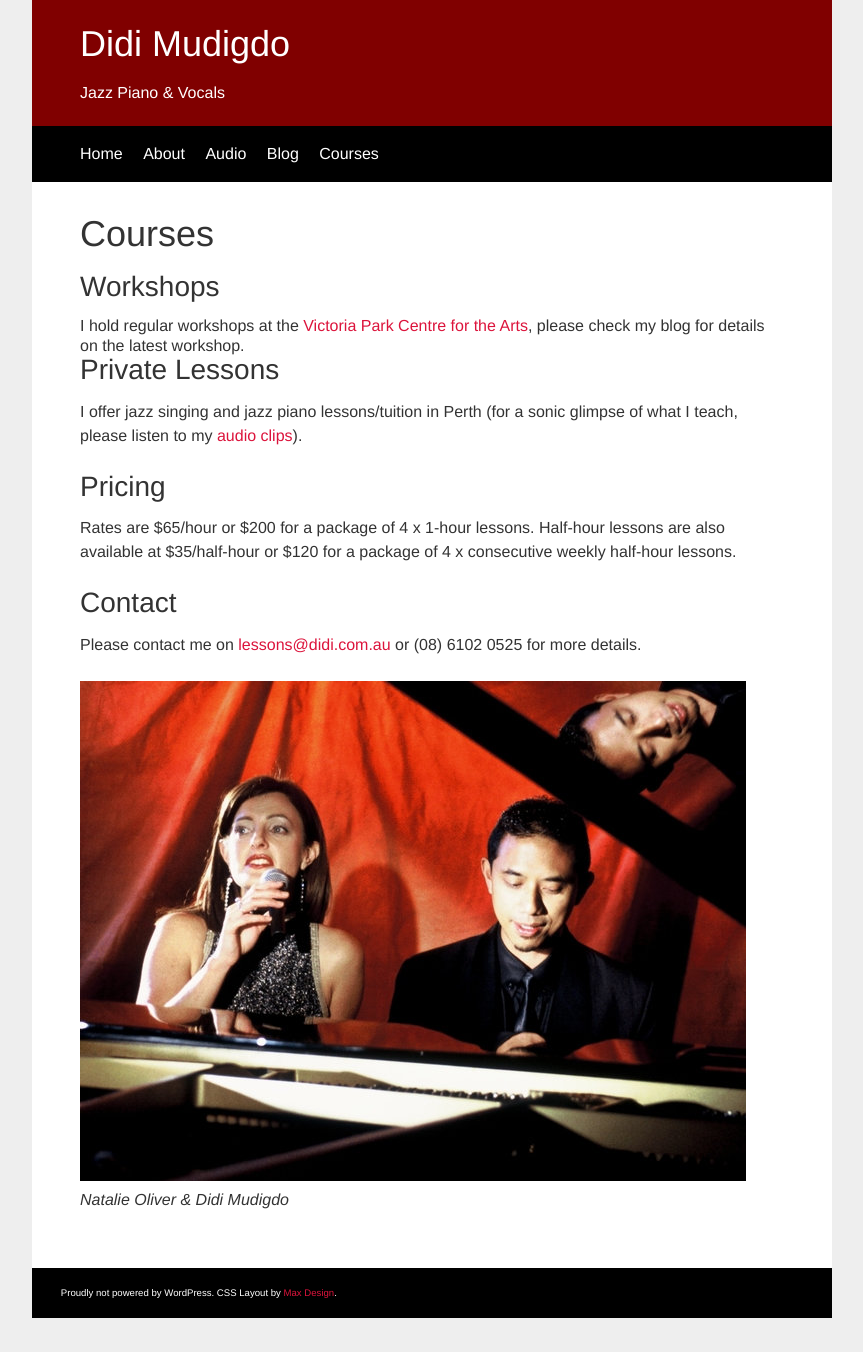
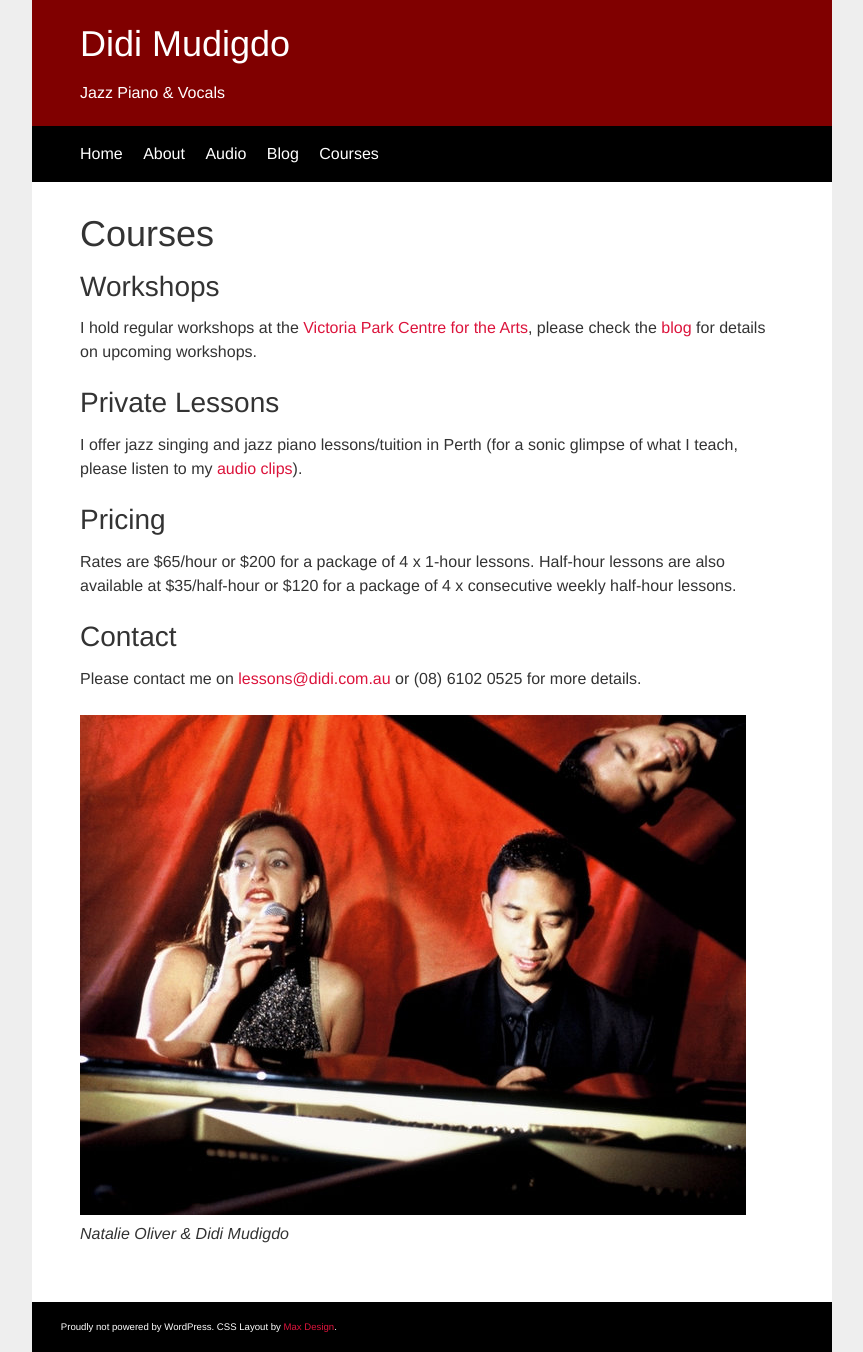
Before and after one commit to didijazz/didijazz.github.io, a Jekyll site: the page built from courses/index.html, in a window 1280 px wide. Shown: the whole page, without its empty margins (208-1071 px from the left). Built offline with Jekyll 4.4.1, drawn with Linux system fonts in a browser that asks for light colours; before the commit the page ends 1318 px from its top, so only the background shows below that.

Commit message:
Update index.html

```diff
--- a/courses/index.html
+++ b/courses/index.html
@@ -8,7 +8,7 @@ description: Didi Mudigdo offers jazz singing and jazz piano lessons/tuition in
 
 <h2>Workshops</h2>
 
-I hold regular workshops at the <a href="http://vicparkarts.org.au">Victoria Park Centre for the Arts</a>, please check my blog for details on the latest workshop.
+<p>I hold regular workshops at the <a href="http://vicparkarts.org.au">Victoria Park Centre for the Arts</a>, please check the <a href="/blog/index.html">blog</a> for details on upcoming workshops.</p>
 
 <h2>Private Lessons</h2>
 
```
